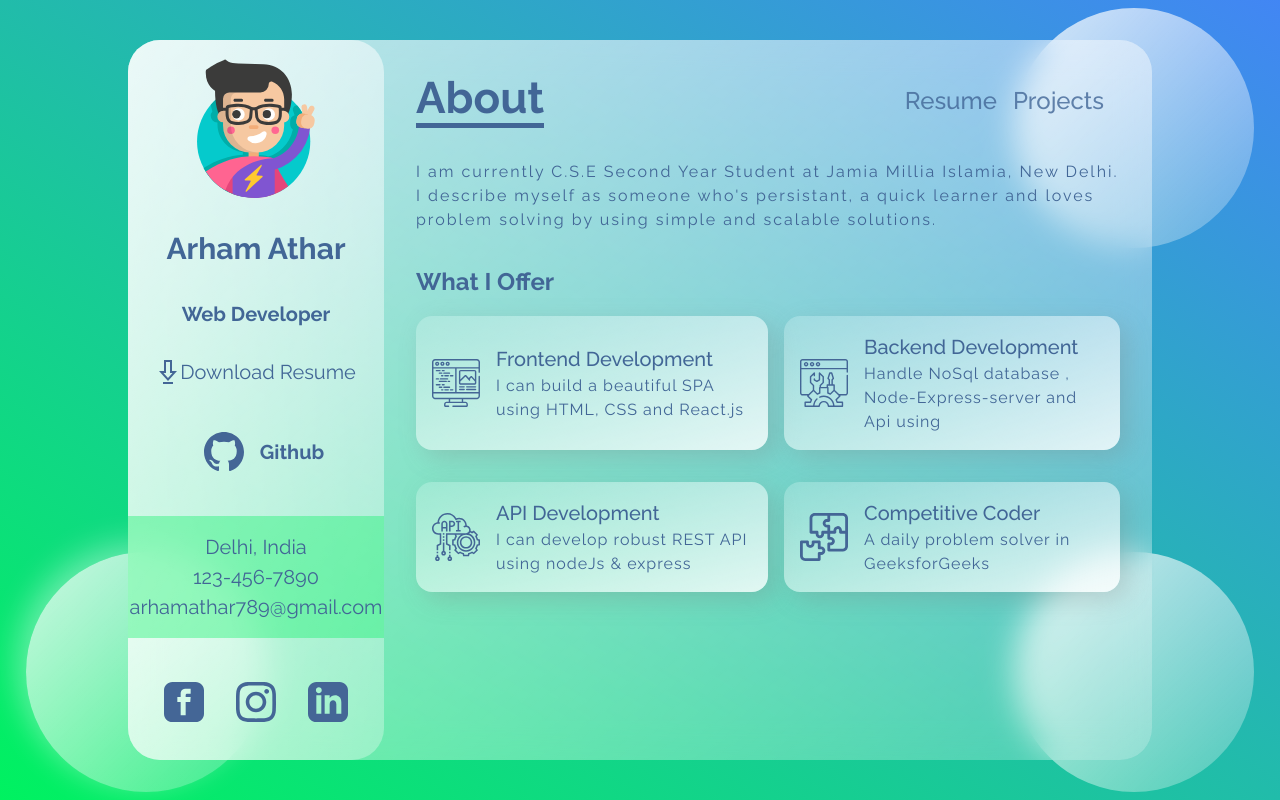
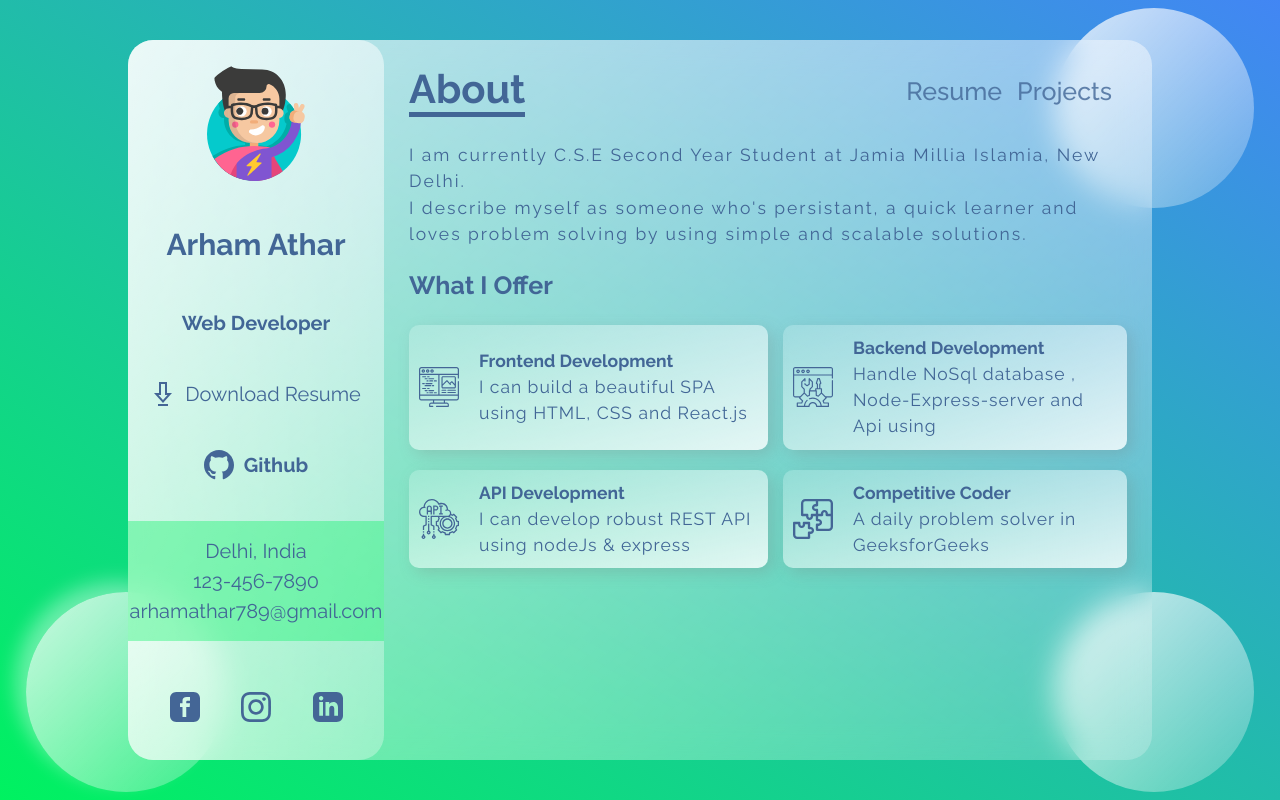
Before and after one commit to arhamathar/React-Portfolio, a React (Create React App) app: page / in a window 1280 px wide. Built offline with nearby package versions, Linux system fonts and the light colour scheme.

Commit message:
fontsize = 62.5% (1rem = 10px)

```diff
--- a/src/App.css
+++ b/src/App.css
@@ -5,8 +5,11 @@
     box-sizing: border-box;
 }
 
+html{
+    font-size: 62.5%;
+}
+
 .body{
-    font-size: 62.5%;
     min-height: 100vh;
 }
 
@@ -36,8 +39,8 @@ main{
         rgba(255,255,255,0.7),
         rgba(255, 255, 255, 0.2)
     );
-    backdrop-filter: blur(1rem);
-    border-radius: 2rem;
+    backdrop-filter: blur(1.5rem);
+    border-radius: 2.5rem;
     position: relative;
     z-index: 3;
     color: #426696;
@@ -49,8 +52,8 @@ main{
         rgba(255,255,255,0.8),
         rgba(255, 255, 255, 0.2)
     );
-    height: 15rem;
-    width: 15rem;
+    height: 20rem;
+    width: 20rem;
     position: absolute;
     border-radius: 50%;
 }
@@ -58,7 +61,7 @@ main{
 .circle1{
     bottom: 1%;
     left: 2%;
-    box-shadow: -0.5rem -0.5rem 2rem rgb(255,255,255,0.4);
+    box-shadow: -1rem -1rem 2rem rgb(255,255,255,0.4);
 }
 
 .circle2 {
@@ -72,29 +75,47 @@ main{
 }
 
 /* =======================   ABOUT PAGE   ============================*/
+
 .about{
-    margin: 2rem;
+    margin: 2.5rem;
     line-height: 1.5;
 }
 
 .about h2{
-    margin: 2rem 0 1rem;
+    font-size: 2.5rem;
+    margin: 2rem 0 ;
 }
 
 .about p{
+    font-size: 1.75rem;
     letter-spacing: 2px;
 }
 
 .about-services{
     display: grid;
     grid-template-columns: 50% 50%;
-    grid-column-gap: 1rem;
+    grid-column-gap: 1.5rem;
     grid-row-gap: 2rem;
 }
 
 .about-services p{
     letter-spacing: 1px;
 }
+
+
+/* =======================   RESUME PAGE   ============================*/
+
+/* .resume */
+
+.skills{
+    display: flex;
+}
+
+.skill-info__logo{
+    width: 5rem;
+    height: 5rem;
+}
+
 
 @media(max-width: 1200px){
     .app-container{
@@ -112,7 +133,6 @@ main{
     }
 }
 
-
 @media(max-width: 900px){
     .app-container{
         grid-template-columns: 1fr;
--- a/src/components/Cards/Card.css
+++ b/src/components/Cards/Card.css
@@ -14,21 +14,25 @@
 }
 
 .skillCard:nth-child(2n){
-    margin-right: 1rem;
+    margin-right: 1.5rem;
 }
 
 .skillCard-logo{
-    height: 3rem;
-    width: 3rem;
+    height: 4rem;
+    width: 4rem;
 }
 
 .skillCard-body{
-    margin-left: 1rem;
+    margin-left: 2rem;
 }
 
 .skillCard-body h5{
-    font-size: 1.25rem;
-    font-weight: 500;
+    font-size: 1.75rem;
+    font-weight: 600;
+}
+
+.skillCard-body p{
+    font-size: 1.5rem;
 }
 
 @media(max-width: 1200px){
--- a/src/components/Navbar/Navbar.css
+++ b/src/components/Navbar/Navbar.css
@@ -2,13 +2,13 @@
     display: flex;
     align-items: center;
     justify-content: space-between;
-    margin: 2rem;
+    margin: 2.5rem;
 }
 
 .navbar li{
     list-style: none;
     text-decoration: none;
-    font-size: 1.5rem;
+    font-size: 2.5rem;
 }
 
 .navbar a{
@@ -16,11 +16,11 @@
     color: inherit;
     opacity: 0.8;
     font-weight: 500;
-    margin-right: 1rem;
+    margin-right: 1.5rem;
 }
 
 .active h3{
-    font-size: 2.75rem;
+    font-size: 4rem;
     border-bottom: 5px solid #426696;
     font-weight: 600;
     margin-right: 0;
@@ -28,24 +28,18 @@
 
 @media(max-width: 500px){
     .navbar h3{
-        font-size: 2rem;
+        font-size: 3rem;
     }
     .navbar li{
-        font-size: 1.25rem;
-    }
-}
-
-@media(max-width: 450px){
-    .navbar h3{
-        font-size: 1.5rem;
-    }
-    .navbar li{
-        font-size: 1.2rem;
+        font-size: 2rem;
     }
 }
 
 @media(max-width: 380px){
+    .navbar h3{
+        font-size: 2rem;
+    }
     .navbar li{
-        font-size: 1rem;
+        font-size: 1.5rem;
     }
 }
--- a/src/components/sidebar/Sidebar.css
+++ b/src/components/sidebar/Sidebar.css
@@ -1,5 +1,4 @@
 .sidebar{
-    min-width: 16rem;
     width: 100%;
     display: flex;
     flex-direction: column;
@@ -11,14 +10,14 @@
         rgba(255,255,255,0.7),
         rgba(255, 255, 255, 0.3)
     );
-    border-radius: 2rem;
+    border-radius: 2.5rem;
     text-align: center;
-    font-size: 1.25rem;
+    font-size: 2rem;
 }
 
 .sidebar-avatar{
-    width: 10rem;
-    height: 9rem;
+    width: 12rem;
+    height: 12rem;
     border-radius: 50%;
     object-fit: contain;
 }
@@ -26,6 +25,10 @@
 .info{
     display: flex;
     align-items: center;
+}
+
+.info img{
+    margin-right: 1rem;
 }
 
 .contact{
@@ -36,7 +39,7 @@
         rgba(255, 255, 255, 0.1)
     ); */
     width: 100%;
-    padding: 1rem 0;
+    padding: 1.5rem 0;
 }
 
 .sidebar a{
@@ -47,13 +50,14 @@
 .social-contact{
     display: flex;
     justify-content: space-evenly;
+    align-items: center;
+    width: 100%;
+    margin: 1rem;
 }
 
 .sidebar-icon{
-    height: 2.5rem;
-    width: 2.5rem;
-    margin: 1rem;
-
+    height: 3rem;
+    width: 3rem;
 }
 
 
@@ -61,7 +65,16 @@
     .sidebar{
         line-height: 2.5;
     }
+
     .contact{
         line-height: 2;
     }
+
+    .social-contact{
+        margin: 2rem 0 1rem;
+    }
+    .sidebar-icon{
+        height: 4rem;
+        width: 4rem;
+    }
 }
--- a/src/pages/Resume.js
+++ b/src/pages/Resume.js
@@ -1,10 +1,42 @@
 import React from 'react'
+import Cpp from '../assets/images/cpp.svg';
+import Python from '../assets/images/python.svg';
+import Javascript from '../assets/images/js.svg';
 
 function Resume() {
     return (
-        <div>
-            Resume Page
-        </div>
+        // <div className="resume">
+        //     <div >
+        //         <div className="education"></div>
+        //         <div className="expirence"></div>
+        //     </div>
+        //     <div className="skills">
+        //         <article className="languages">
+        //             <h3>Languages</h3>
+        //             <div>
+        //                 <div className="skill-info">
+        //                     <img className= src={Javascript} alt="js" />
+        //                     <p>Javascript</p>
+        //                 </div>
+        //                 <div className="skill-info">
+        //                     <img className= src={Python} alt="python" />
+        //                     <p>Python</p>
+        //                 </div>
+        //                 <div className="skill-info">
+        //                     <img className= src={Cpp} alt="c++" />
+        //                     <p>C++</p>
+        //                 </div>
+        //             </div>
+        //         </article>
+        //         <article className="technologies">
+
+        //         </article>
+        //         <article className="tools">
+
+        //         </article>
+        //     </div>
+        // </div>
+        <div>Resume</div>
     );
 }
 
```
Also changed, not shown: src/components/Cards/TechCard.js (added, +11 -0 lines).
